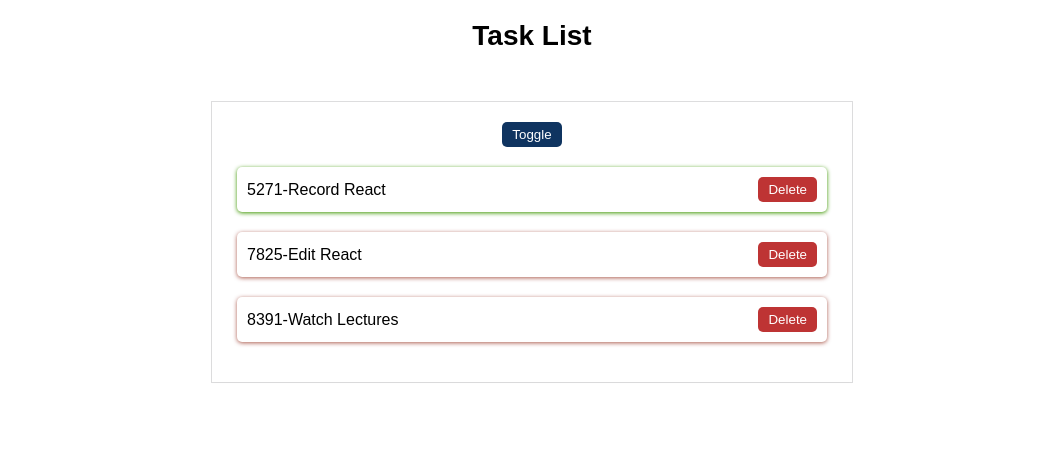
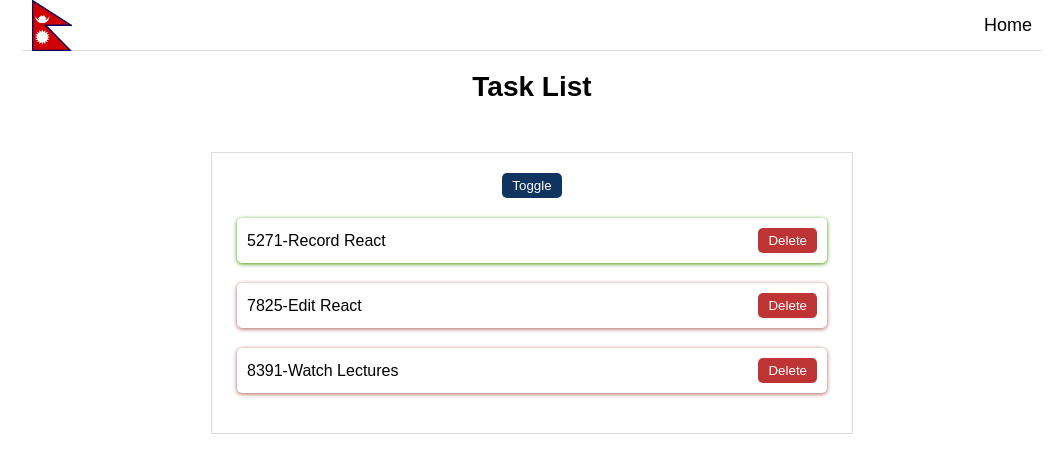
Before and after one commit to Dipesh-Gyawali/TaskMate, a React (Create React App) app: page / in a window 1280 px wide. Shown: the top 472 px of the page, without its empty margins (108-1171 px from the left). Built offline with nearby package versions, Linux system fonts and the light colour scheme; the HTML template or start-up script is replaced by a standard one.

Commit message:
Divided into Components

```diff
--- a/src/App.js
+++ b/src/App.js
@@ -1,32 +1,14 @@
-import { useState } from 'react';
 import './App.css';
+import { TaskList } from './components/TaskList';
+import { Header } from './components/Header';
+
 
 function App() {
-    const [tasks,setTasks] = useState([
-        {id:5271, name:"Record React", completed: true},
-        {id:7825, name:"Edit React", completed: false},
-        {id:8391, name:"Watch Lectures", completed: false},
-
-    ]);
-    const [show, setShow] = useState(true);                  {/* show and hide */}
-
-    function handleDelete(id){                                {/* delete task */}
-        setTasks(tasks.filter(task => task.id !== id));
-    }
-
   return (
-    <div className="App">
-        <h1>Task List</h1>
-        <ul>
-            <button className='trigger' onClick={() => setShow(!show)}>Toggle</button>
-            { show &&  tasks.map((task) => (
-                <li key={task.id} className={task.completed ? "completed" : "incomplete"}>   {/* ternary operator : */}
-                    <span>{task.id}-{task.name}</span>
-                    <button onClick={() => handleDelete(task.id)} className='delete'>Delete</button>
-                </li>
-            )) }
-        </ul>
-    </div>
+    <>
+        <Header />
+        <TaskList />
+    </>
   );
 }
 
--- /dev/null
+++ b/src/components/Header.js
@@ -0,0 +1,11 @@
+import React from 'react'
+import Logo from "../assests/logo.png"
+
+export const Header = () => {
+  return (
+    <header>
+        <img src= {Logo} alt=""/>
+        <a href='/'>Home</a>
+    </header>
+  )
+}
--- /dev/null
+++ b/src/components/TaskList.js
@@ -0,0 +1,31 @@
+import { useState } from 'react';
+
+
+export const TaskList = () => {
+    const [tasks,setTasks] = useState([
+        {id:5271, name:"Record React", completed: true},
+        {id:7825, name:"Edit React", completed: false},
+        {id:8391, name:"Watch Lectures", completed: false},
+
+    ]);
+    const [show, setShow] = useState(true);                    {/* show and hide */}
+
+    function handleDelete(id){                                 {/* delete task */}
+        setTasks(tasks.filter(task => task.id !== id));
+    }
+
+    return (
+    <div className="App">
+        <h1>Task List</h1>
+        <ul>
+            <button className='trigger' onClick={() => setShow(!show)}>Toggle</button>
+            { show &&  tasks.map((task) => (
+                <li key={task.id} className={task.completed ? "completed" : "incomplete"}>   {/* ternary operator : */}
+                    <span>{task.id}-{task.name}</span>
+                    <button onClick={() => handleDelete(task.id)} className='delete'>Delete</button>
+                </li>
+            )) }
+        </ul>
+    </div>
+  );
+}
```
Also changed, not shown: src/assests/logo.png (added).
